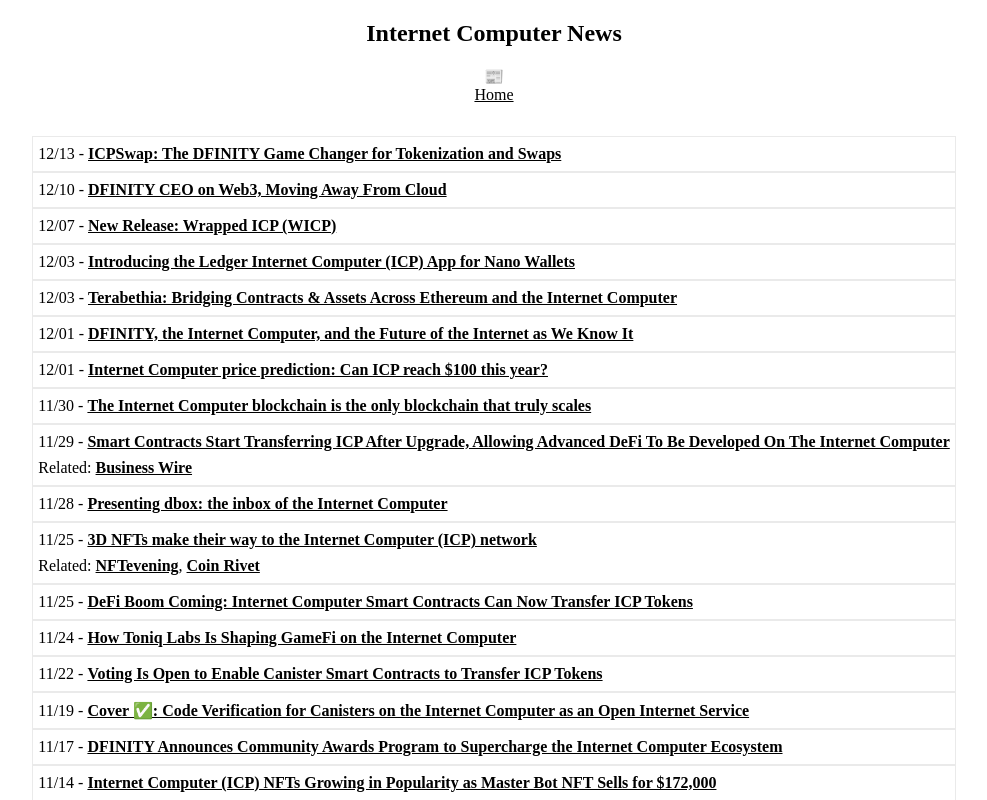
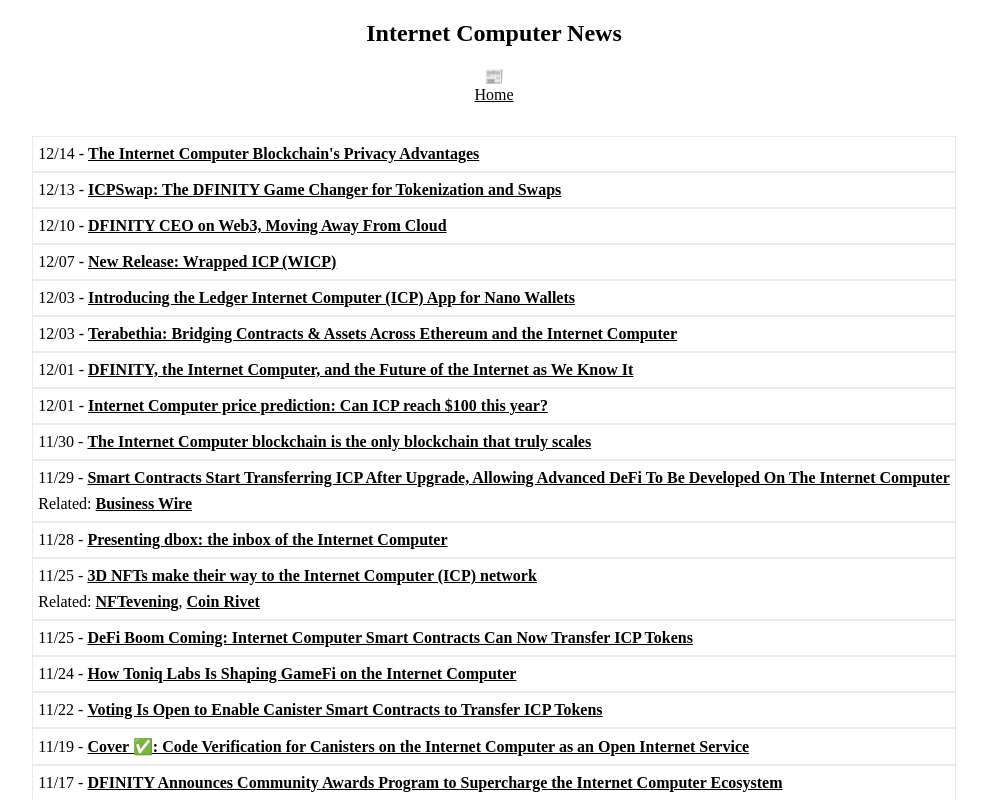
Before and after one commit to rjlucasm/ictoday, a Next.js app: page /news/2021 in a window 1280 px wide. Shown: the top 800 px of the page, without its empty margins (146-1133 px from the left). Built offline with nearby package versions, Linux system fonts and the light colour scheme.

Commit message:
News 12/14

```diff
--- a/components/topnews.js
+++ b/components/topnews.js
@@ -2,7 +2,7 @@ import Link from 'next/link'
 
 const Topnews = () => (
     <div className="topnews">
-        <p><a href="https://www.bloomberg.com/news/videos/2021-12-10/dfinity-ceo-on-web3-moving-away-from-cloud-video?sref=kHbagO2u" target="_blank" rel="noopener noreferrer">DFINITY CEO on Web3, Moving Away From Cloud</a></p>
+        <p><a href="https://medium.com/dfinity/the-internet-computer-blockchains-privacy-advantages-73340c6c42db" target="_blank" rel="noopener noreferrer">The Internet Computer Blockchain&apos;s Privacy Advantages</a></p>
         <Link href="/news/2021"><a style={{ color: 'inherit' }, {fontWeight: 'bold'}}>+News</a></Link>
     </div>
 );
--- a/pages/index.js
+++ b/pages/index.js
@@ -27,7 +27,7 @@ export default function Home() {
         <meta name="google-site-verification" content="3fDCrJUUQIo7GSYLlE-KnTSiesID0eUY3QJo0tys0wI" />
       </Head>
 
-      {/* <Topnews/> */}
+      <Topnews/>
 
       <main className="main">
         {/* <div className="highlights">
--- a/pages/news/2021.js
+++ b/pages/news/2021.js
@@ -17,6 +17,9 @@ export default function News21() {
             <Link href="/"><a style={{ color: 'inherit' }}>Home</a></Link>
 
             <div className="pagesgrid">
+            <div className="pagescard">12/14 -&nbsp;
+                <a href="https://medium.com/dfinity/the-internet-computer-blockchains-privacy-advantages-73340c6c42db" target="_blank" rel="noopener noreferrer">The Internet Computer Blockchain&apos;s Privacy Advantages</a>
+            </div>
             <div className="pagescard">12/13 -&nbsp;
                 <a href="https://www.issuewire.com/icpswap-the-dfinity-game-changer-for-tokenization-and-swaps-1719019950216948" target="_blank" rel="noopener noreferrer">ICPSwap: The DFINITY Game Changer for Tokenization and Swaps</a>
             </div>
```
